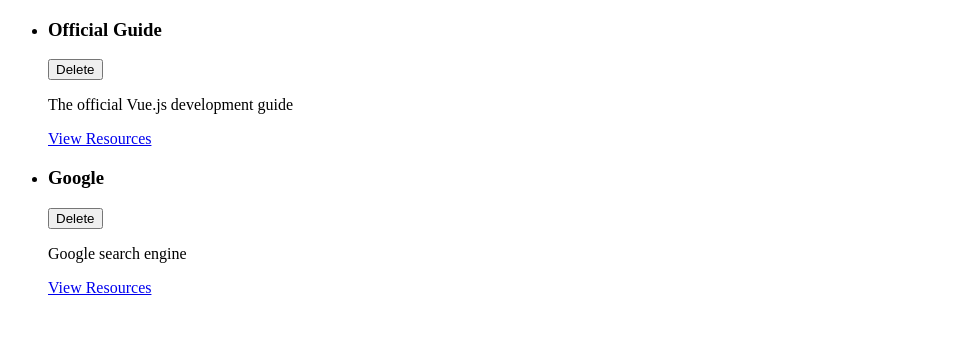
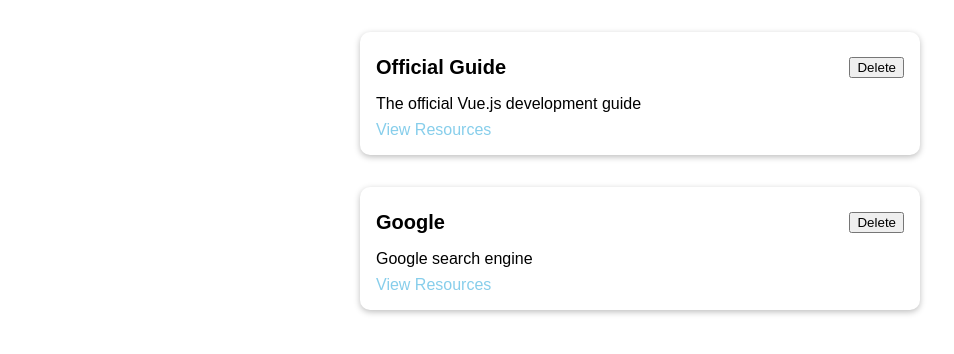
Before and after one commit to hendurhance/e-resource-vue, a Vue app: page / in a window 1280 px wide. Shown: the top 354 px of the page, without its empty margins (0-954 px from the left). Built offline with nearby package versions, Linux system fonts and the light colour scheme.

Commit message:
initial changes

```diff
--- a/src/App.vue
+++ b/src/App.vue
@@ -1,21 +1,14 @@
 <template>
-  <ul>
-    <elearning-resources
-    v-for="res in storedResources"
-    :key="res.id"
-    :title="res.title"
-    :description="res.description"
-    :link="res.link"
-    ></elearning-resources>
-  </ul>
+  <stored-resources :eresources="storedResources"></stored-resources>
 </template>
 
 <script>
-import eLearningResouces from './components/elearning-resources/eResourceItem.vue'
+import StoredResources from './components/elearning-resources/StoredResources.vue'
+
 
 export default {
   components: {
-    'elearning-resources': eLearningResouces
+    'stored-resources': StoredResources
   },
   data(){
     return{
@@ -43,5 +36,13 @@
   box-sizing: border-box;
 }
 
+html {
+  font-family: sans-serif;
+}
+
+body{
+  margin: 0;
+  padding: 0;
+}
 
 </style>
--- /dev/null
+++ b/src/components/UI/BaseCard.vue
@@ -0,0 +1,18 @@
+<template>
+    <div>
+        <slot></slot>
+    </div>
+</template>
+
+
+<style scoped>
+
+div {
+    border-radius: 10px;
+    box-shadow: 0 2px 6px rgba(0, 0, 0, 0.26);
+    padding: 1rem;
+    margin: 2rem auto;
+    max-width: 35rem;
+}
+
+</style>
--- /dev/null
+++ b/src/components/elearning-resources/StoredResources.vue
@@ -0,0 +1,34 @@
+<template>
+  <ul>
+    <elearning-resources
+        v-for="res in eresources"
+        :key="res.id"
+        :title="res.title"
+        :description="res.description"
+        :link="res.link"
+    ></elearning-resources>
+  </ul>
+</template>
+
+<script>
+import eLearningResouces from './eResourceItem.vue'
+
+export default {
+    props: ['eresources'],
+    components: {
+        'elearning-resources': eLearningResouces
+    }
+}
+</script>
+
+<style scoped>
+
+ul{
+    list-style: none;
+    margin: 0;
+    padding: 0;
+    margin: auto;
+    max-width: 35rem;
+}
+
+</style>
--- a/src/components/elearning-resources/eResourceItem.vue
+++ b/src/components/elearning-resources/eResourceItem.vue
@@ -1,15 +1,15 @@
 <template>
     <li>
-        <div>
+        <base-card>
             <header>
                 <h3> {{title }} </h3>
                 <button>Delete</button>
             </header>
-        </div>
-        <p> {{ description }} </p>
-        <nav>
-            <a :href="link">View Resources</a>
+            <p> {{ description }} </p>
+            <nav>
+                <a :href="link">View Resources</a>
             </nav>
+        </base-card>
     </li>
 </template>
 
@@ -18,3 +18,36 @@
     props: ['title', 'description', 'link']
 }
 </script>
+
+<style scoped>
+
+li{
+    margin: auto;
+    max-width: 35rem;
+}
+
+header{
+    display: flex;
+    justify-content: space-between;
+    align-items: center;
+}
+
+h3{
+    font-size: 1.25rem;
+    margin: 0.5rem 0;
+}
+
+p{
+    margin: 0.5rem 0;
+}
+
+a{
+    text-decoration: none;
+    color: skyblue;
+}
+
+a:hover, a:active{
+    color: powderblue;
+}
+
+</style>
--- a/src/main.js
+++ b/src/main.js
@@ -1,7 +1,10 @@
 import Vue from 'vue'
 import App from './App.vue'
+import BaseCard from './components/UI/BaseCard.vue'
+
 
 Vue.config.productionTip = false
+Vue.component('base-card', BaseCard)
 
 new Vue({
   render: h => h(App),
```
